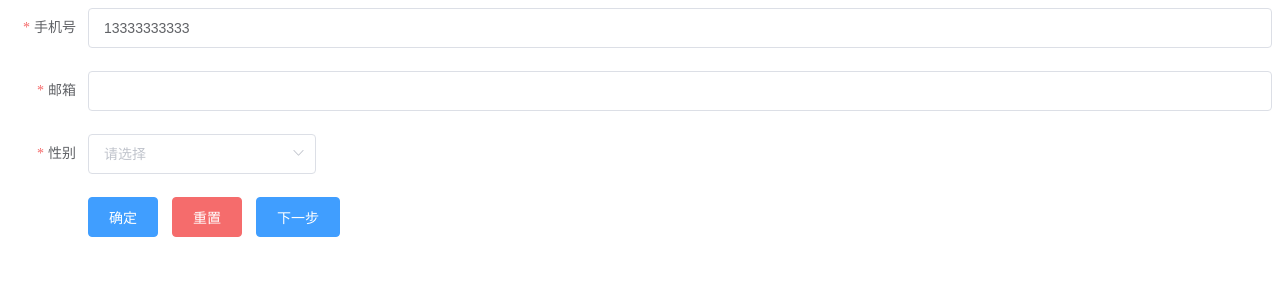
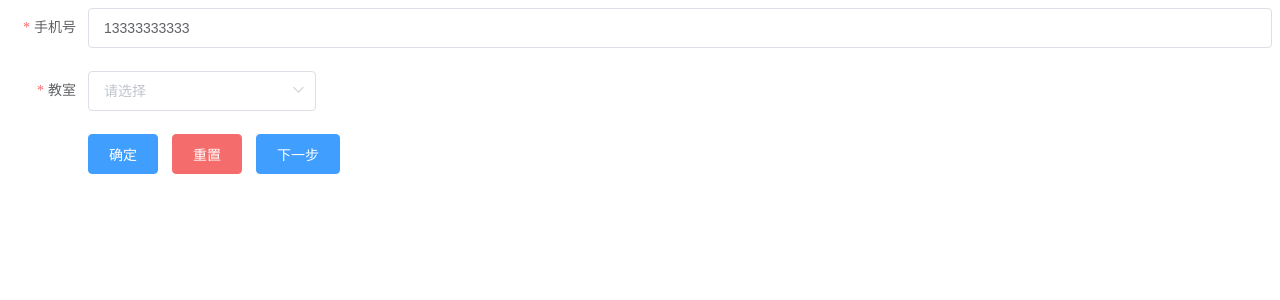
Before and after one commit to isakya/components-vue2, a Vue app: page / in a window 1280 px wide. Shown: the top 300 px of the page. Built offline with nearby package versions, Linux system fonts and the light colour scheme.

Commit message:
初始化option 并 同步value值到父组件

```diff
--- a/src/components/control/input/index.vue
+++ b/src/components/control/input/index.vue
@@ -26,7 +26,6 @@ export default {
     value: {
       handler(newValue) {
         this.val = newValue
-        console.log(newValue, 999)
       },
       immediate: true
     },
--- /dev/null
+++ b/src/components/control/select/index.vue
@@ -0,0 +1,68 @@
+<template>
+  <el-select
+    v-model="val"
+    @change="handlerChange"
+  >
+    <el-option
+      v-for="item in option"
+      :key="item.value"
+      :value="item.value"
+      :label="item.label"
+    >
+      {{item.label}}
+    </el-option>
+  </el-select>
+</template>
+
+<script>
+export default {
+  name: 'SelectComponent',
+  props: {
+    config: {
+      type: Object,
+      default: () => ({})
+    },
+    value: {
+      type: [String, Number],
+      default: ''
+    }
+  },
+  data() {
+    return {
+      val: '',
+      option: []
+    }
+  },
+  watch: {
+    config: {
+      handler(newValue) {
+        this.initOptions()
+      },
+      immediate: true
+    },
+    // 监听传进来的input初始值
+    value: {
+      handler(newValue) {
+        this.val = newValue
+      },
+      immediate: true
+    },
+  },
+  methods: {
+    handlerChange(value) {
+      // 同步更新父组件所绑定的字段的值
+      this.$emit('update:value', value)
+    },
+    // 初始化下拉数据
+    initOptions() {
+      const option = this.config.options
+      if (option && Array.isArray(option) && option.length > 0) {
+        this.option = option
+      }
+    }
+  }
+}
+</script>
+
+<style>
+</style>
--- a/src/components/form/createRules.js
+++ b/src/components/form/createRules.js
@@ -23,7 +23,6 @@ const createRules = (data) => {
       rules_arr = rules_arr.concat(item.rules)
     }
     item.rules = rules_arr
-    console.log(item)
   })
   return data
 }
--- a/src/components/form/index.vue
+++ b/src/components/form/index.vue
@@ -6,7 +6,6 @@
   >
     <template v-for="item in item">
       <el-form-item
-        v-if="item.type === 'input'"
         :key="item.prop"
         :label="item.label"
         :rules="item.rules"
@@ -17,15 +16,6 @@
           :config="item"
           :is="!item.type ? 'com-text' : `com-${item.type}`"
         />
-      </el-form-item>
-      <el-form-item
-        v-if="item.type === 'select'"
-        :key="item.prop"
-        :rules="item.rules"
-        :label="item.label"
-        :prop="item.prop"
-      >
-        <el-select v-model="field[item.prop]"></el-select>
       </el-form-item>
     </template>
     <el-form-item>
--- a/src/views/Home-table.vue
+++ b/src/views/Home-table.vue
@@ -86,7 +86,6 @@ export default {
           label: '图片',
           prop: 'url',
           callback: (data) => {
-            console.log(data, 111)
             return `<a href="${data.url}">点击</a>`
           },
         },
--- a/src/views/Home.vue
+++ b/src/views/Home.vue
@@ -24,17 +24,15 @@ export default {
           required: true
         },
         {
-          type: 'input',
-          value_type: 'email',
-          prop: 'email',
-          label: '邮箱',
+          type: 'select',
+          prop: 'class_room',
+          label: '教室',
           required: true,
-        },
-        {
-          type: 'select',
-          prop: 'gender',
-          label: '性别',
-          required: true
+          options: [
+            { label: '一班', value: 1 },
+            { label: '二班', value: 2 },
+            { label: '三班', value: 3 },
+          ]
         }
       ],
       // 表单提交按钮
@@ -54,7 +52,7 @@ export default {
       ],
       form_field: {
         phone: '13333333333',
-        gender: ''
+        class_room: ''
       }
     }
   },
```
